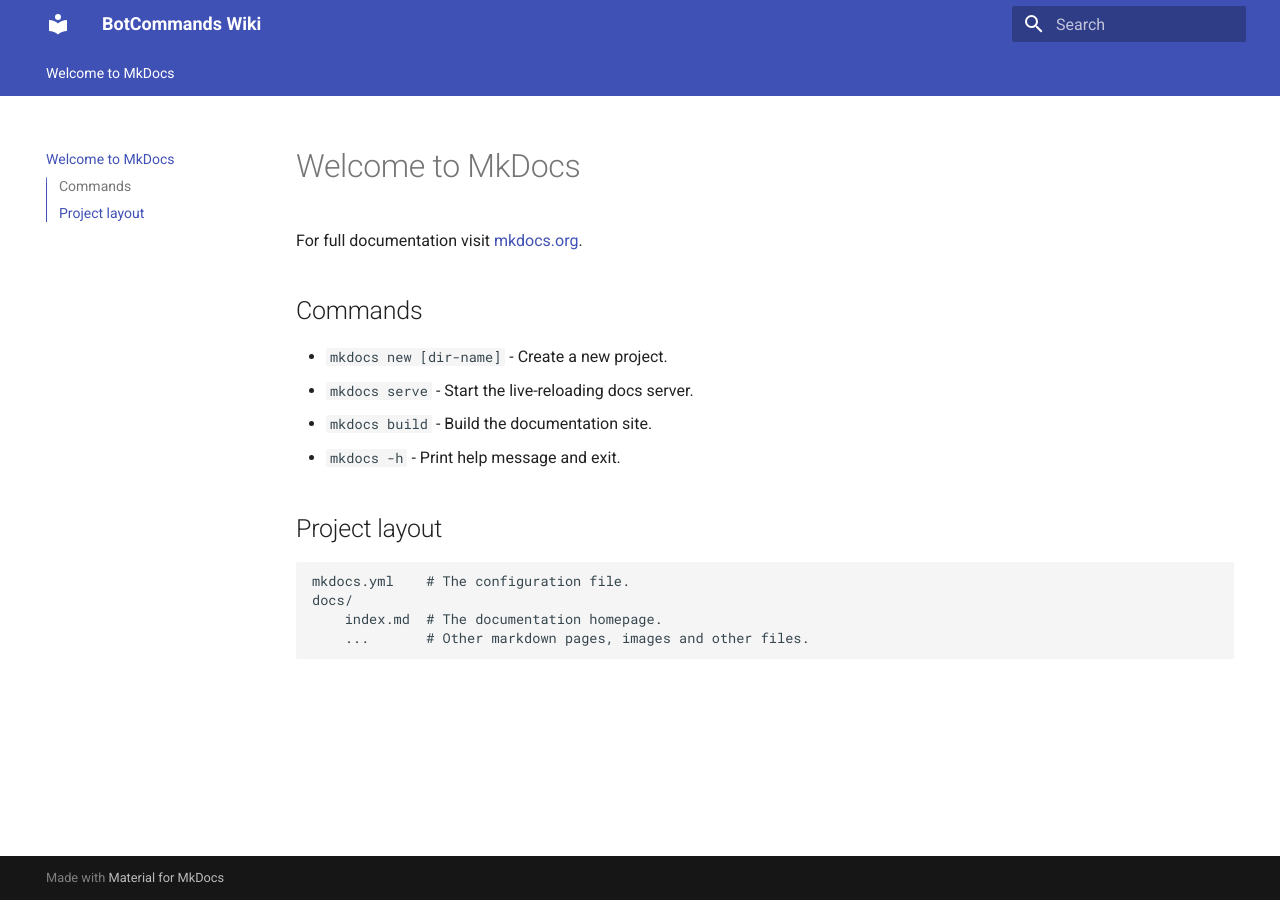
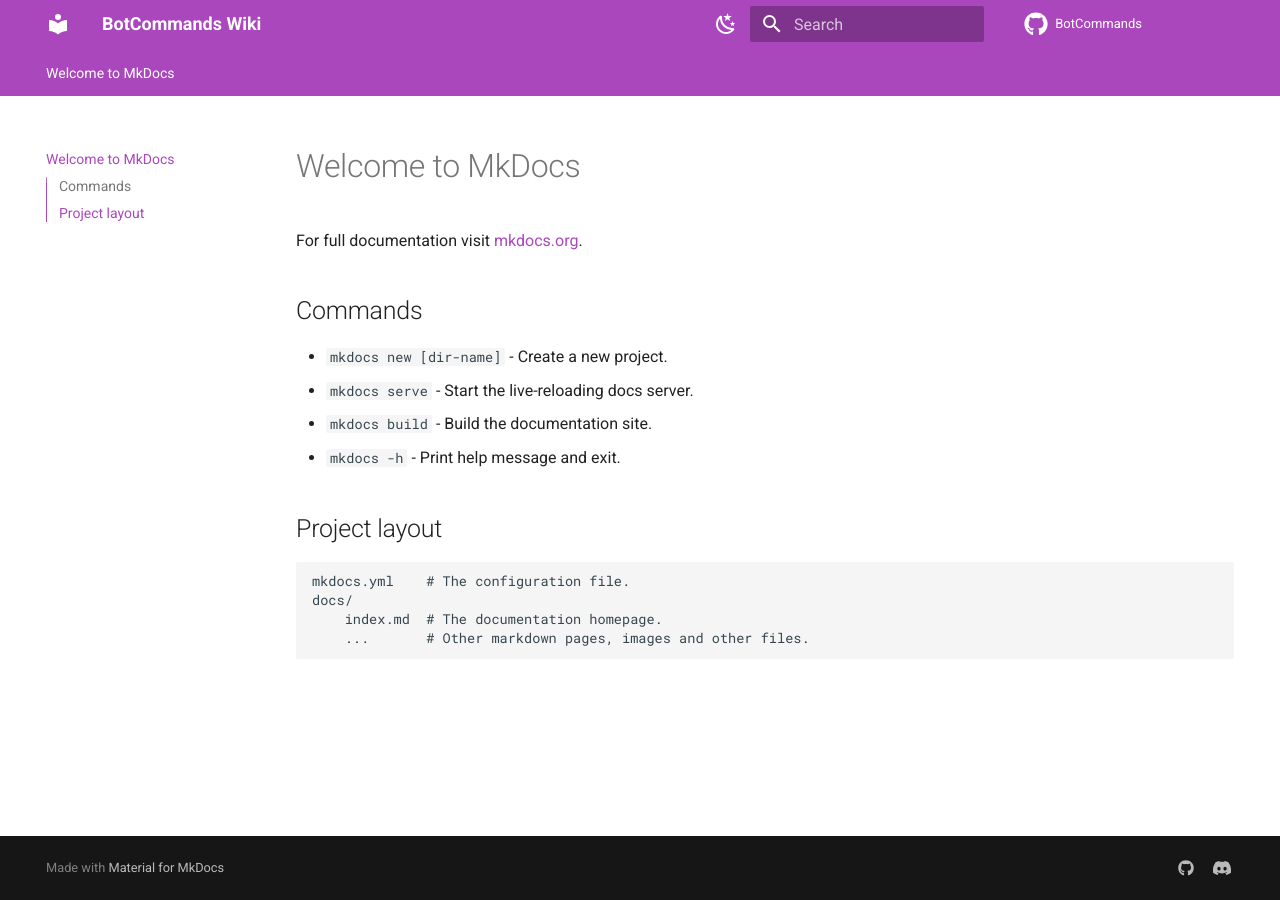
Before and after one commit to freya022/BotCommands-Wiki, an MkDocs documentation site: the page built from docs/index.md, in a window 1280 px wide. Built offline with MkDocs 1.6.1 and Material for MkDocs 9.7.7, drawn with Linux system fonts in a browser that asks for light colours; comment, search, counter and statistics services are not loaded.

Commit message:
Add light/dark theme, add github/discord links

```diff
--- a/cheatsheet.txt
+++ b/cheatsheet.txt
@@ -1,5 +1,5 @@
 https://squidfunk.github.io/mkdocs-material/
 
-Build docs: mk docs build
+Build docs: mkdocs build
 
 Preview docs: mkdocs server
--- a/mkdocs.yml
+++ b/mkdocs.yml
@@ -1,11 +1,37 @@
 # yaml-language-server: $schema=https://squidfunk.github.io/mkdocs-material/schema.json
 
+# Heavily inspired from: https://github.com/DV8FromTheWorld/JDA-Website/blob/master/mkdocs.yml
 theme:
-  name: material
   features:
     - navigation.instant # Faster loading
     - navigation.tabs # Top level horizontal tabs
     - toc.integrate # Integrated Table Of Contents (shows #, ##... sections)
-    - content.code.annotate # Annotations on lines of code
+    - content.code.annotate # Annotations on lines of codeicon:
+  name: material
+  icon:
+    repo: fontawesome/brands/github
+  palette:
+    - media: "(prefers-color-scheme: light)"
+      scheme: default
+      primary: purple
+      toggle:
+        icon: material/weather-night
+        name: Switch to dark mode
+    - media: "(prefers-color-scheme: dark)"
+      scheme: slate
+      primary: purple
+      toggle:
+        icon: material/weather-sunny
+        name: Switch to light mode
+
+repo_name: BotCommands
+repo_url: https://github.com/freya022/BotCommands
+edit_uri: ../BotCommands-Wiki/edit/master/docs
+extra:
+  social:
+    - icon: fontawesome/brands/github
+      link: https://github.com/freya022/BotCommands
+    - icon: fontawesome/brands/discord
+      link: https://discord.gg/frpCcQfvTz
 
 site_name: BotCommands Wiki
```
